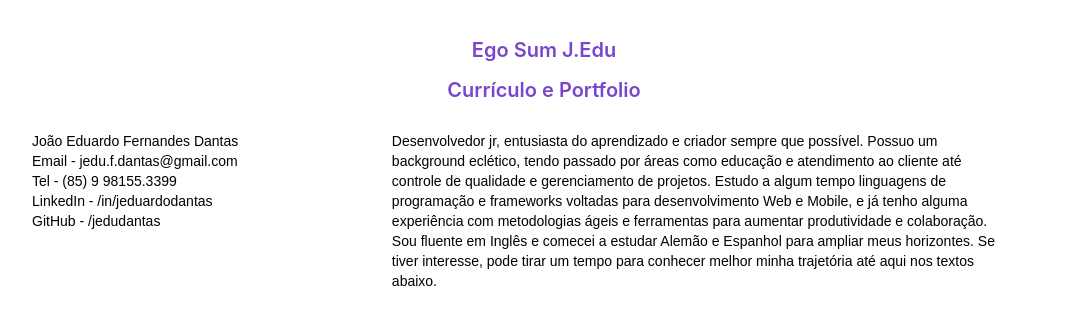
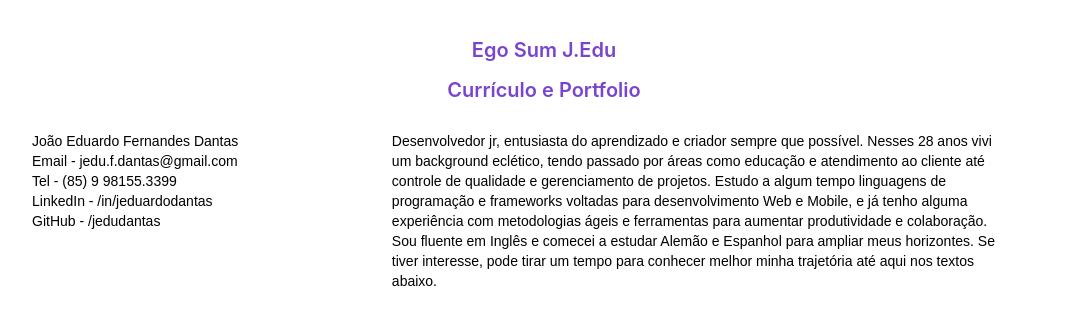
Before and after one commit to jedudantas/jedudantas.github.io, an Angular app: page / in a window 1280 px wide. Shown: the top 328 px of the page, without its empty margins (96-1183 px from the left). Built offline with nearby package versions, Linux system fonts and the light colour scheme.

Commit message:
inserindo idade

```diff
--- a/src/app/my-home/my-home.component.html
+++ b/src/app/my-home/my-home.component.html
@@ -12,7 +12,7 @@
 </p>
 
 <p class="cl">
-Desenvolvedor jr, entusiasta do aprendizado e criador sempre que possível. Possuo um background eclético, tendo passado por áreas como educação e atendimento ao cliente até controle de qualidade e gerenciamento de projetos. Estudo a algum tempo linguagens de programação e frameworks voltadas para desenvolvimento Web e Mobile, e já tenho alguma experiência com metodologias ágeis e ferramentas para aumentar produtividade e colaboração.
+Desenvolvedor jr, entusiasta do aprendizado e criador sempre que possível. Nesses 28 anos vivi um background eclético, tendo passado por áreas como educação e atendimento ao cliente até controle de qualidade e gerenciamento de projetos. Estudo a algum tempo linguagens de programação e frameworks voltadas para desenvolvimento Web e Mobile, e já tenho alguma experiência com metodologias ágeis e ferramentas para aumentar produtividade e colaboração.
 Sou fluente em Inglês e comecei a estudar Alemão e Espanhol para ampliar meus horizontes.
 Se tiver interesse, pode tirar um tempo para conhecer melhor minha trajetória até aqui nos textos abaixo.
 </p>
```
Also changed, not shown: 3 other files (tests, documents, lock files or other folders).
